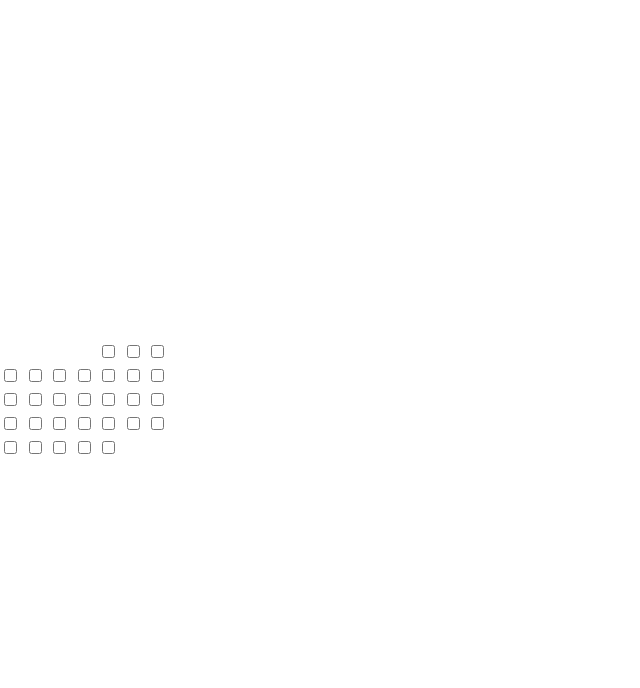
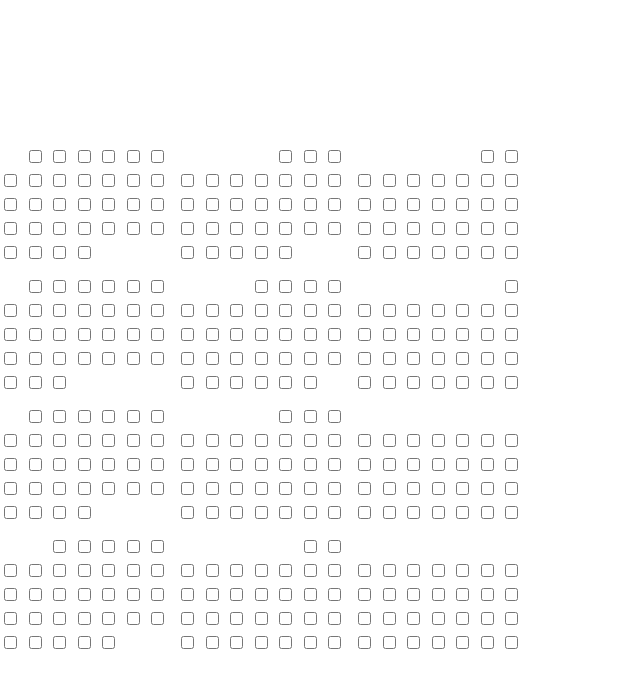
Before and after one commit to LucasOliveira332/league-of-habits, a React (Vite) app in the folder Client/LeagueOfHabits.Client/: page / in a window 1280 px wide. Shown: the top 688 px of the page, without its empty margins (0-640 px from the left). Built offline with nearby package versions, Linux system fonts and the light colour scheme.

Commit message:
feat: separete all month

```diff
--- a/Client/LeagueOfHabits.Client/src/App.css
+++ b/Client/LeagueOfHabits.Client/src/App.css
@@ -1,21 +1,31 @@
-.habit-check{
+.checkbox-months {
+  display: grid;
+  grid-template-columns: repeat(3, 1fr);
+  /* grid-template-columns: auto auto auto auto auto auto; */
+  gap: 10px;
+}
+
+.month {
+}
+
+.habit-check {
   width: 5;
   border: 1px solid red;
   padding: 0;
   margin: 0;
 }
 
-.habit-check-box{
+.habit-check-box {
   border: 1px solid white;
   padding: 10px;
   border-radius: 15px;
 }
 
-.habit-name{
+.habit-name {
   padding: 0;
   margin: 0;
 }
 
-.checkbox-hidden{
+.checkbox-hidden {
   opacity: 0;
 }
--- a/Client/LeagueOfHabits.Client/src/App.tsx
+++ b/Client/LeagueOfHabits.Client/src/App.tsx
@@ -1,43 +1,66 @@
 // import { useState } from 'react'
-import './App.css'
+import './App.css';
 
-const RenderCheckBox = () => {
-
-  const week = Array.from({length: 35}, (_,index) => index + 1)
-  //TODO - continue daqui
-  const months = Array
-  const date = new Date(2024, 1, 0)
-  const inicialDate = date.getDay() + 1
-  const finalDate = new Date(2024, 2, 0).getDate() + inicialDate
+function MonthCheckBox({ monthNumber }: { monthNumber: number }) {
+  const week = Array.from({ length: 35 }, (_, index) => index + 1);
+  const date = new Date(2024, monthNumber, 0);
+  const inicialDate = date.getDay() + 1;
+  const finalDate = new Date(2024, monthNumber + 1, 0).getDate() + inicialDate;
 
   return (
     <>
-    <div className='checkbox-months'>
-      <div>
+      <div className="month">
         {week.map((_, index) => {
-
-          console.log(index < finalDate)
-          if(index < inicialDate){
-            return (<><input title={'formatDate'} className={'checkbox-hidden'} type="checkbox"/>{(index + 1) % 7 == 0 ? (<br></br>) : ' '}</>)
+          console.log(index < finalDate);
+          if (index < inicialDate) {
+            return (
+              <>
+                <input
+                  title={'formatDate'}
+                  className={'checkbox-hidden'}
+                  type="checkbox"
+                />
+                {(index + 1) % 7 == 0 ? <br></br> : ' '}
+              </>
+            );
+          } else if (index < finalDate) {
+            return (
+              <>
+                <input
+                  title={'formatDate'}
+                  className="checkbox"
+                  type="checkbox"
+                />
+                {(index + 1) % 7 == 0 ? <br></br> : ' '}
+              </>
+            );
           }
-          else if(index < finalDate){
-              return (<><input title={'formatDate'} className='checkbox' type="checkbox"/>{(index + 1) % 7 == 0 ? (<br></br>) : ' '}</>)
-          }
-
         })}
       </div>
-    </div>
     </>
-  )
+  );
 }
 
-function App() {
+const RenderCheckBox = () => {
+  const months = Array.from({ length: 12 }, (_, index) => index + 1);
 
   return (
     <>
-      <RenderCheckBox/>
+      <div className="checkbox-months">
+        {months.map((month) => (
+          <MonthCheckBox monthNumber={month - 1} />
+        ))}
+      </div>
     </>
-  )
+  );
+};
+
+function App() {
+  return (
+    <>
+      <RenderCheckBox />
+    </>
+  );
 }
 
-export default App
+export default App;
```
